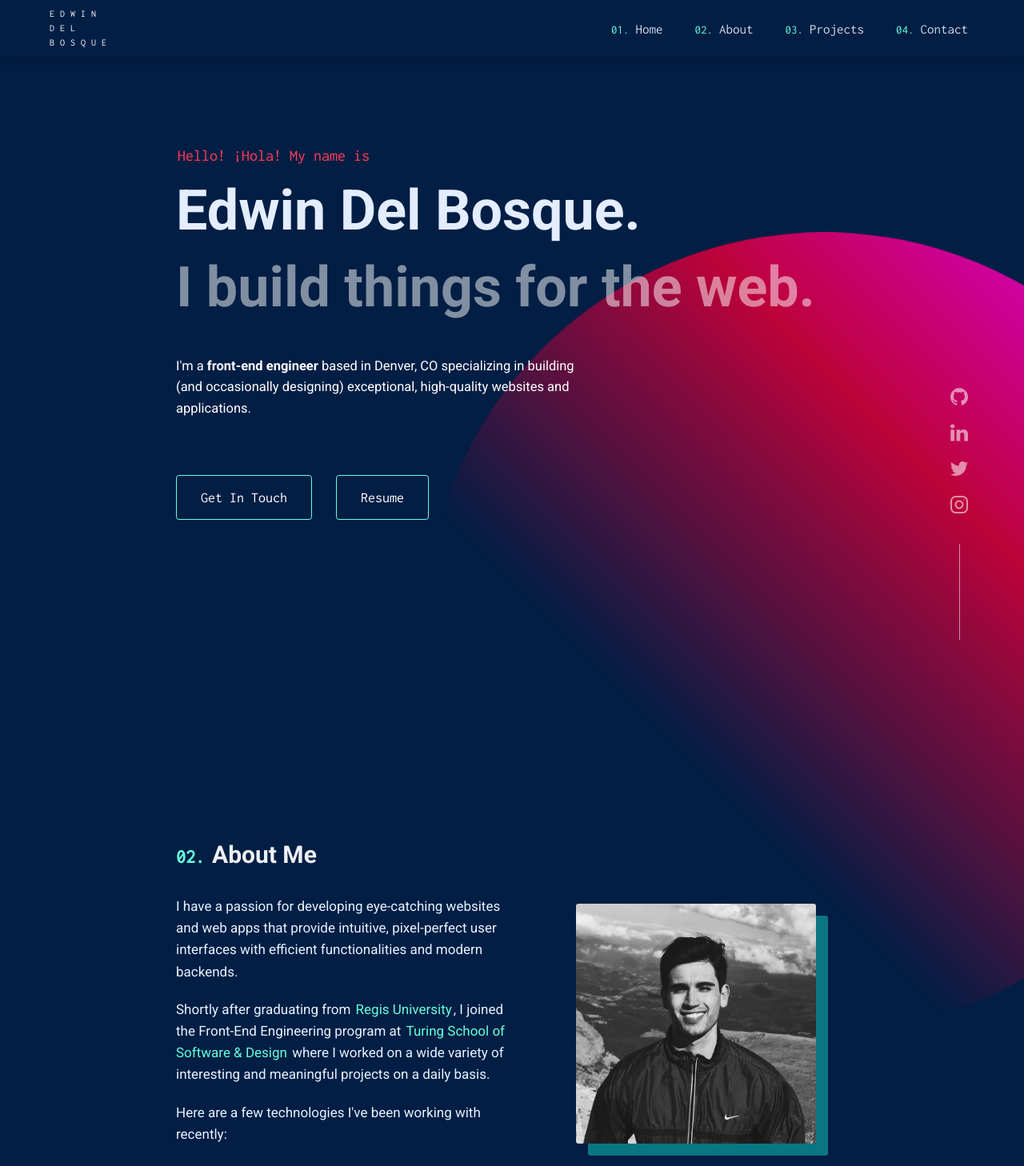
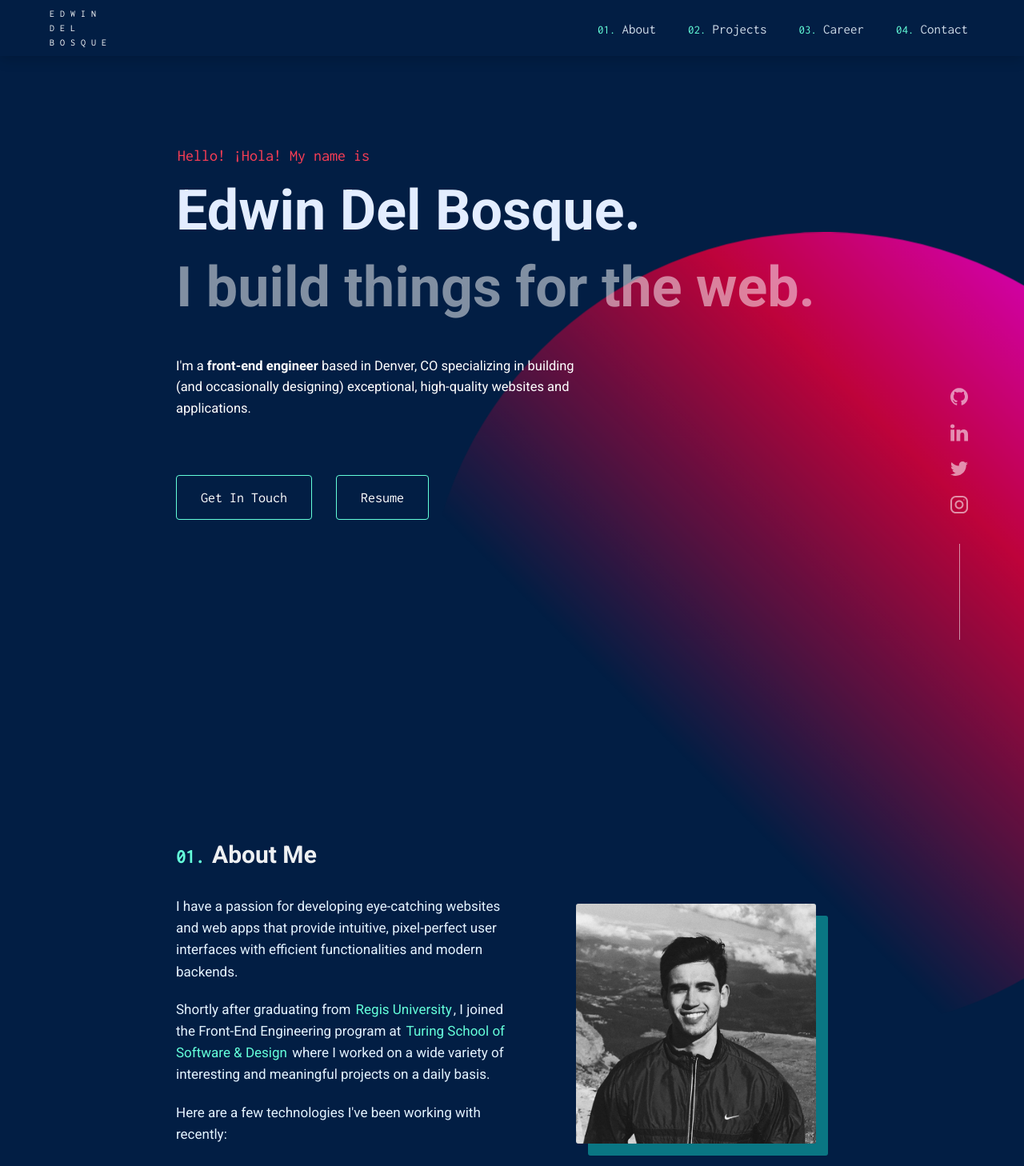
Before and after one commit to royamoussapour/portfolio, a React (Create React App) app: page / in a window 1280 px wide. Shown: the top 1458 px of the page at 80% size. Built offline with nearby package versions, Linux system fonts and the light colour scheme.

Commit message:
Adjust new paddings and margins

```diff
--- a/src/components/AboutMe/AboutMe.js
+++ b/src/components/AboutMe/AboutMe.js
@@ -9,7 +9,7 @@ const AboutMe = () => {
 			<Fade cascade>
 				<Fade bottom>
 					<h2>
-						<span>02. </span>About Me
+						<span>01. </span>About Me
 					</h2>
 				</Fade>
 				<section className='about-box'>
--- a/src/components/App/App.scss
+++ b/src/components/App/App.scss
@@ -144,6 +144,10 @@ p {
 		font-size: 50px;
 	}
 
+	body {
+		padding: 48px;
+	}
+
 	p {
 		font-size: 16px;
 	}
@@ -226,6 +230,10 @@ p {
 		font-size: 38px;
 	}
 
+	body {
+		padding: 25px;
+	}
+
 	.introduction {
 		font-size: 18px;
 	}
--- a/src/components/NavigationBar/NavigationBar.js
+++ b/src/components/NavigationBar/NavigationBar.js
@@ -64,25 +64,14 @@ class NavigationBar extends Component {
 											'navigation-ul-active'}`}>
 										<Link
 											activeClass='active-scroll'
-											to='Home'
+											to='AboutMe'
 											spy={true}
 											smooth={true}
-											offset={-34}
+											offset={90}
 											ignoreCancelEvents={true}
 											duration={1200}>
 											<li onClick={() => this.closeMobileMenu()}>
-												<span>01.</span>Home
-											</li>
-										</Link>
-										<Link
-											to='AboutMe'
-											spy={true}
-											smooth={true}
-											offset={60}
-											ignoreCancelEvents={true}
-											duration={1200}>
-											<li onClick={() => this.closeMobileMenu()}>
-												<span>02.</span>About
+												<span>01.</span>About
 											</li>
 										</Link>
 										<Link
@@ -93,7 +82,18 @@ class NavigationBar extends Component {
 											ignoreCancelEvents={true}
 											duration={1200}>
 											<li onClick={() => this.closeMobileMenu()}>
-												<span>03.</span>Projects
+												<span>02.</span>Projects
+											</li>
+										</Link>
+										<Link
+											to='Career'
+											spy={true}
+											smooth={true}
+											offset={0}
+											ignoreCancelEvents={true}
+											duration={1200}>
+											<li onClick={() => this.closeMobileMenu()}>
+												<span>03.</span>Career
 											</li>
 										</Link>
 										<Link
--- a/src/components/Projects/Projects.js
+++ b/src/components/Projects/Projects.js
@@ -13,7 +13,7 @@ const Projects = () => {
 		<main className='Projects'>
 			<Fade bottom>
 				<h2>
-					<span>03. </span>Some Projects
+					<span>02. </span>Some Projects
 				</h2>
 			</Fade>
 			<section className='projects-container'>{cards}</section>
--- a/src/components/Work/Work.js
+++ b/src/components/Work/Work.js
@@ -1,5 +1,6 @@
 import React, { useState, useRef } from 'react';
 import styled from 'styled-components';
+import './Work.scss';
 import { theme, mixins, media, Section, Heading } from '../../styles';
 const { colors, fontSizes } = theme;
 
@@ -35,7 +36,7 @@ const StyledTabList = styled.ul`
     display: flex;
     overflow-x: scroll;
     margin-bottom: 30px;
-    width: calc(100% + 100px);
+    width: calc(100% + 96px);
     margin-left: -50px;
   `};
 	${media.phablet`
@@ -191,8 +192,10 @@ const Work = ({ data }) => {
 	const revealContainer = useRef(null);
 
 	return (
-		<StyledContainer id='work' ref={revealContainer}>
-			<Heading>Career</Heading>
+		<StyledContainer id='work' ref={revealContainer} name='Career'>
+			<Heading className='heading-work'>
+				<span className='number-heading'>03. </span>Career
+			</Heading>
 			<StyledTabs>
 				<StyledTabList role='tablist'>
 					{data &&
--- a/src/components/Work/Work.scss
+++ b/src/components/Work/Work.scss
@@ -0,0 +1,18 @@
+.number-heading {
+	font-family: 'Inconsolata';
+	font-size: 26px;
+	color: #64ffda;
+	margin-right: -3px;
+	padding-right: 10px;
+	padding-top: 4px;
+}
+
+.heading-work {
+	font-family: 'Poppins';
+}
+
+@media only screen and (max-width: 700px) {
+	.heading-work {
+		font-size: 35px;
+	}
+}
--- a/src/styles/GlobalStyle.js
+++ b/src/styles/GlobalStyle.js
@@ -92,12 +92,6 @@ const GlobalStyle = createGlobalStyle`
   html {
     box-sizing: border-box;
     width: 100%;
-  }
-
-  *,
-  *:before,
-  *:after {
-    box-sizing: inherit;
   }
 
   body {
--- a/src/styles/Heading.js
+++ b/src/styles/Heading.js
@@ -15,7 +15,6 @@ const Heading = styled.h3`
 
 	&:before {
 		counter-increment: section;
-		content: '0' counter(section) '.';
 		margin-right: 10px;
 		font-weight: normal;
 		color: ${colors.green};
@@ -24,20 +23,6 @@ const Heading = styled.h3`
 		bottom: 4px;
 		${media.tablet`font-size: ${fontSizes.lg};`};
 	}
-
-	&:after {
-		content: '';
-		display: block;
-		height: 1px;
-		width: 300px;
-		background-color: ${colors.mediumGrey};
-		position: relative;
-		top: -5px;
-		margin-left: 20px;
-		${media.desktop`width: 200px`};
-		${media.tablet`width: 100%;`};
-		${media.thone`margin-left: 10px;`};
-	}
 `;
 
 export default Heading;
```
